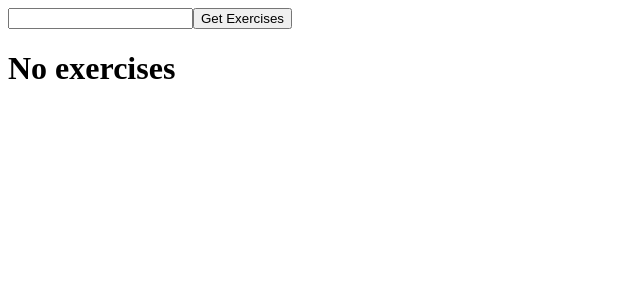
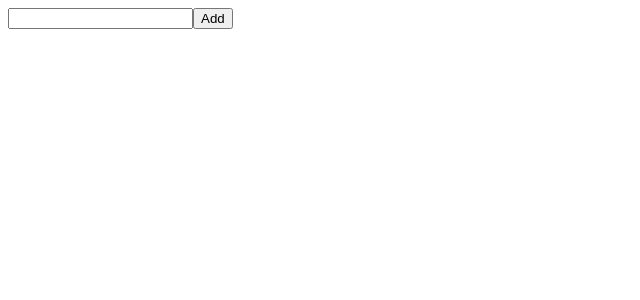
Before and after one commit to oussama-aouini/gymlogger.spa, a React (Vite) app: page / in a window 1280 px wide. Shown: the top 300 px of the page, without its empty margins (0-640 px from the left). Built offline with nearby package versions, Linux system fonts and the light colour scheme.

Commit message:
added a basic form

```diff
--- a/src/App.tsx
+++ b/src/App.tsx
@@ -1,9 +1,9 @@
-import ExerciseList from "./components/ExerciseList/ExerciseList";
+import ExerciseForm from "./components/ExerciseForm/ExerciseForm";
 
 const App = () => {
   return (
     <div>
-      <ExerciseList />
+      <ExerciseForm />
     </div>
   );
 };
--- /dev/null
+++ b/src/components/ExerciseForm/ExerciseForm.tsx
@@ -0,0 +1,19 @@
+import { SyntheticEvent, useState } from "react";
+
+type Props = {};
+const ExerciseForm = (props: Props) => {
+  const [exerciseName, setExerciseName] = useState<string>('');
+
+  const handleAddExercise = (e: SyntheticEvent) => {
+    e.preventDefault();
+    console.log(exerciseName);
+  };
+
+  return (
+    <form onSubmit={handleAddExercise}>
+      <input value={exerciseName} onChange={e => setExerciseName(e.target.value)} />
+      <button type="submit">Add</button>
+    </form>
+  );
+};
+export default ExerciseForm;
```
